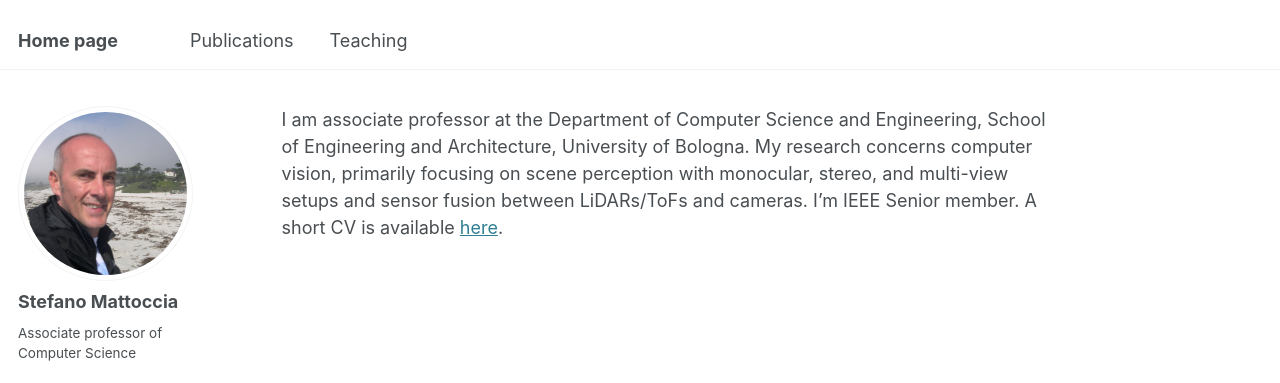
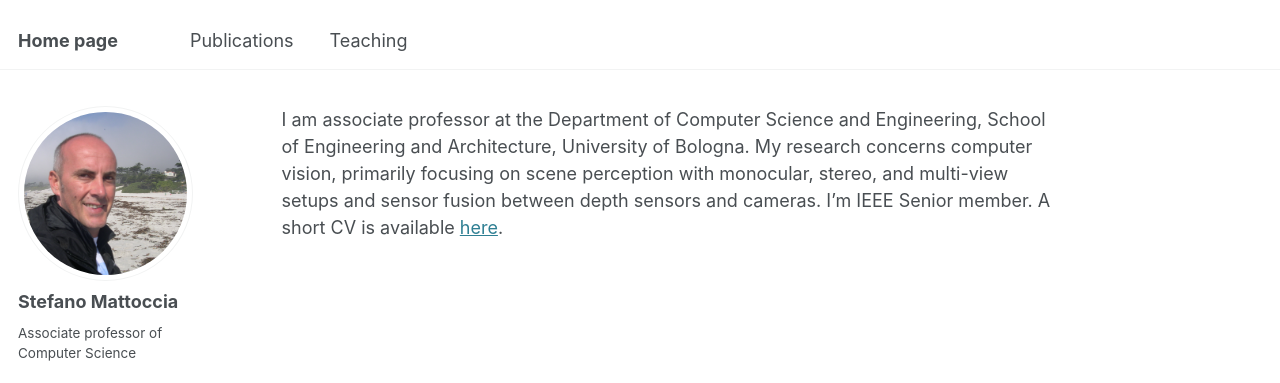
Before and after one commit to stefanomattoccia/stefanomattoccia.github.io, a Jekyll site: the page built from _pages/about.md, in a window 1280 px wide. Shown: the top 383 px of the page. Built offline with Jekyll 4.4.1, drawn with Linux system fonts in a browser that asks for light colours; some web fonts are replaced.

Commit message:
Update about.md

```diff
--- a/_pages/about.md
+++ b/_pages/about.md
@@ -7,4 +7,4 @@ redirect_from:
   - /about.html
 ---
 
-I am associate professor at the Department of Computer Science and Engineering, School of Engineering and Architecture, University of Bologna. My research concerns computer vision, primarily focusing on scene perception with monocular, stereo, and multi-view setups and sensor fusion between LiDARs/ToFs and cameras. I’m IEEE Senior member. A short CV is available [here](/files/CV_ENG.pdf).
+I am associate professor at the Department of Computer Science and Engineering, School of Engineering and Architecture, University of Bologna. My research concerns computer vision, primarily focusing on scene perception with monocular, stereo, and multi-view setups and sensor fusion between depth sensors and cameras. I’m IEEE Senior member. A short CV is available [here](/files/CV_ENG.pdf).
```
